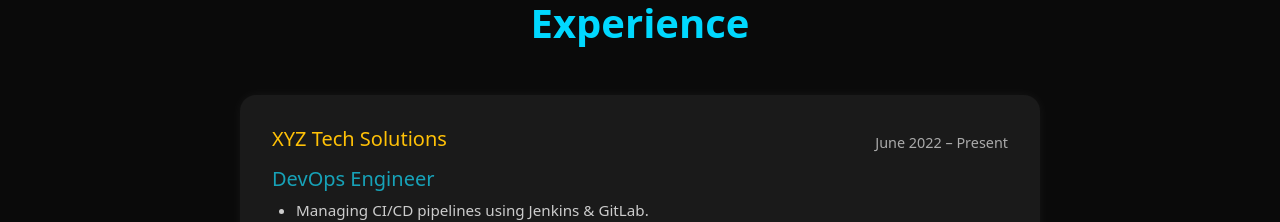
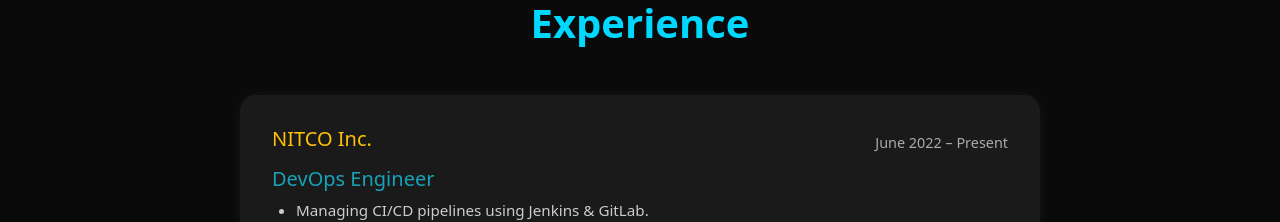
Before and after one commit to prajwal-26/portfolio, a React (Create React App) app: page / in a window 1280 px wide. Shown: the part 1940-2162 px from the top of the page. Built offline with nearby package versions, Linux system fonts and the light colour scheme.

Commit message:
experience

```diff
--- a/src/components/Experience.js
+++ b/src/components/Experience.js
@@ -36,7 +36,7 @@ const Experience = () => {
         ref={el => (cardsRef.current[0] = el)}
       >
         <div className="experience-header">
-          <h4>XYZ Tech Solutions</h4>
+          <h4>NITCO Inc.</h4>
           <span>June 2022 – Present</span>
         </div>
         <h5 className="experience-role">DevOps Engineer</h5>
```
